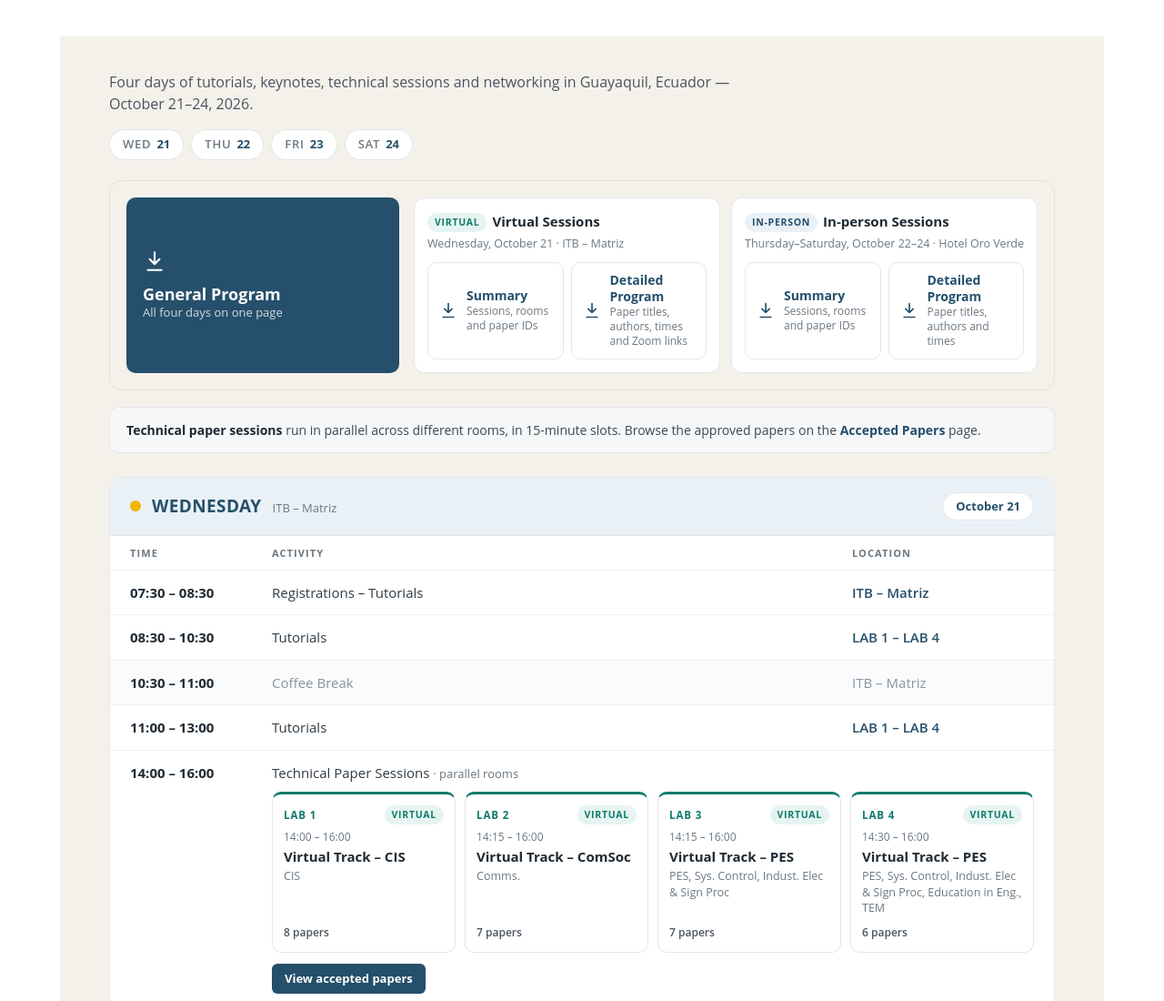
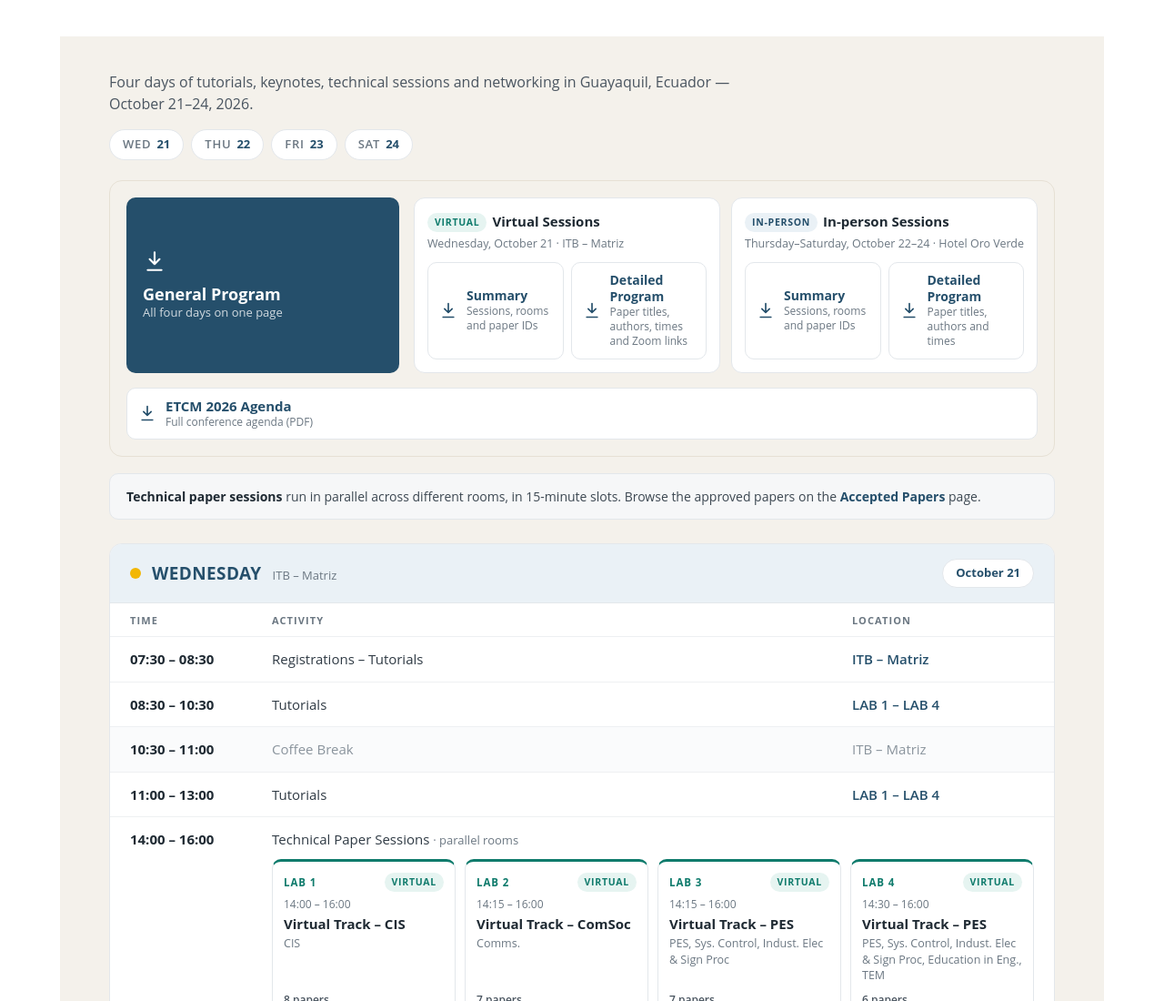
Before and after one commit to javProg24/IEEE-ETCM-2026, a plain HTML site: page Conference_Program/v2/index.html in a window 1280 px wide. Shown: the top 1100 px of the page at 91% size. Drawn offline with Linux system fonts and the light colour scheme.

Commit message:
Program at a Glance: boton de descarga ETCM 2026 Agenda

```diff
--- a/Conference_Program/v2/programa-data.json
+++ b/Conference_Program/v2/programa-data.json
@@ -10,6 +10,11 @@
       "label": "General Program",
       "description": "All four days on one page",
       "url": "https://attend.ieee.org/etcm-2026/wp-content/uploads/sites/825/General-Program-ETCM-2026-v4.pdf"
+    },
+    "agenda": {
+      "label": "ETCM 2026 Agenda",
+      "description": "Full conference agenda (PDF)",
+      "url": "REEMPLAZAR_URL_AGENDA"
     },
     "groups": [
       {
--- a/Conference_Program/v2/script.js
+++ b/Conference_Program/v2/script.js
@@ -23,6 +23,11 @@
         "label": "General Program",
         "description": "All four days on one page",
         "url": "https://attend.ieee.org/etcm-2026/wp-content/uploads/sites/825/General-Program-ETCM-2026-v4.pdf"
+      },
+      "agenda": {
+        "label": "ETCM 2026 Agenda",
+        "description": "Full conference agenda (PDF)",
+        "url": "https://attend.ieee.org/etcm-2026/wp-content/uploads/sites/825/Agenda-IEEE-ETCM-2026.pdf"
       },
       "groups": [
         {
@@ -620,6 +625,7 @@
     return '<section class="pg-downloads" aria-label="Downloads">' +
       '<div class="pg-dl-main">' + dlLink(dl.general, 'pg-dl-primary') + '</div>' +
       '<div class="pg-dlgroups">' + groups + '</div>' +
+      (dl.agenda ? '<div class="pg-dl-agenda">' + dlLink(dl.agenda, 'pg-dl-wide') + '</div>' : '') +
       '</section>';
   }
 
@@ -740,6 +746,7 @@
       var pending = [];
       if (!isReady(d.meta.acceptedPapersUrl)) pending.push('meta.acceptedPapersUrl');
       if (!isReady(d.downloads.general.url)) pending.push('downloads.general');
+      if (d.downloads.agenda && !isReady(d.downloads.agenda.url)) pending.push('downloads.agenda');
       d.downloads.groups.forEach(function (g) {
         g.files.forEach(function (f) { if (!isReady(f.url)) pending.push(g.title + ' → ' + f.label); });
       });
--- a/Conference_Program/v2/style.css
+++ b/Conference_Program/v2/style.css
@@ -48,6 +48,10 @@
 }
 #ieee-glance .pg-dl-main { display: flex; }
 #ieee-glance .pg-dlgroups { display: grid; grid-template-columns: 1fr 1fr; gap: 12px; }
+#ieee-glance .pg-dl-agenda { grid-column: 1 / -1; display: flex; }
+#ieee-glance .pg-dl-wide { padding: 14px 18px !important; border-radius: 12px !important; }
+#ieee-glance .pg-dl-wide svg { width: 22px; height: 22px; }
+#ieee-glance .pg-dl-wide .pg-dl-text strong { font-size: 15px !important; }
 #ieee-glance .pg-dlgroup {
   padding: 14px !important; background: #fff !important;
   border: 1px solid var(--pg-line) !important; border-radius: 12px !important;
```
Also changed, not shown: Conference_Program/v2/unified-wordpress.html (+11 -0 lines).
